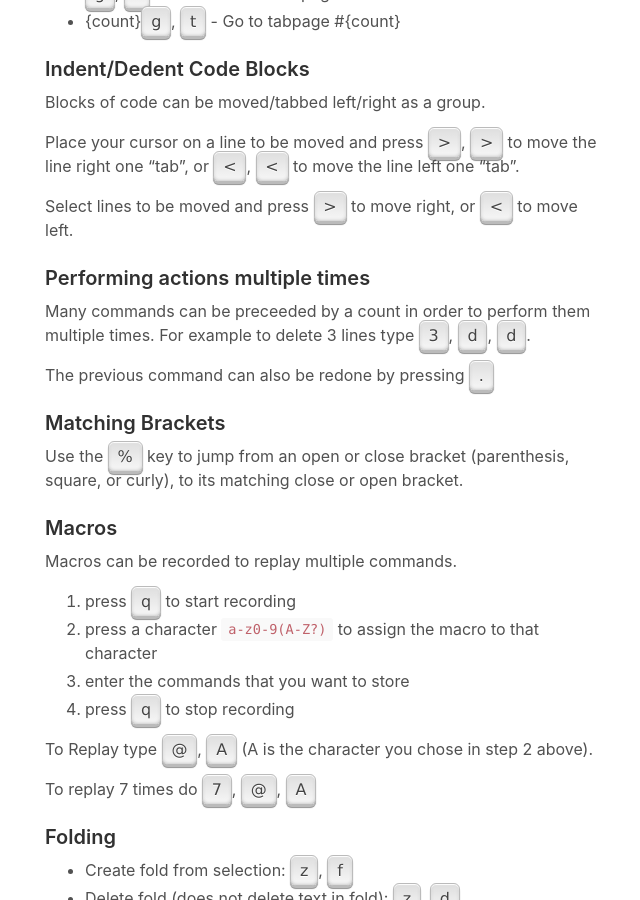
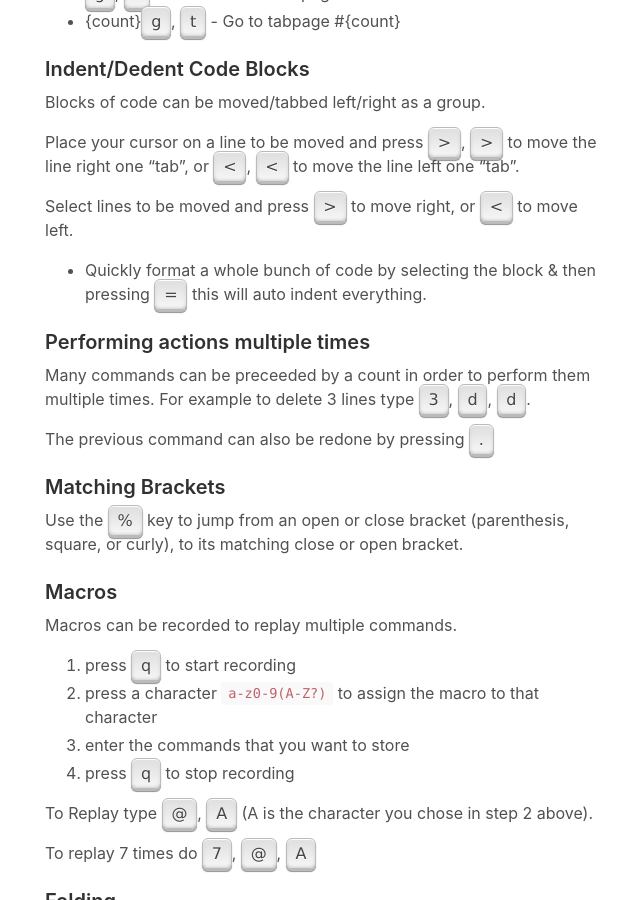
Before and after one commit to briankohles/briankohles.github.io, a Jekyll site: the page built from _wiki/vim.md, in a window 1280 px wide and 900 px high, scrolled down 4220 px. Shown: the whole window, without its empty margins (315-955 px from the left). Built offline with Jekyll 4.4.1, drawn with Linux system fonts in a browser that asks for light colours.

Commit message:
Update vim.md

```diff
--- a/_wiki/vim.md
+++ b/_wiki/vim.md
@@ -181,6 +181,8 @@ Place your cursor on a line to be moved and press <kbd>></kbd>, <kbd>></kbd> to
 
 Select lines to be moved and press <kbd>></kbd> to move right, or <kbd><</kbd> to move left.
 
+* Quickly format a whole bunch of code by selecting the block & then pressing <kbd>=</kbd> this will auto indent everything.
+
 ### Performing actions multiple times
 
 Many commands can be preceeded by a count in order to perform them multiple times. For example to delete 3 lines type <kbd>3</kbd>, <kbd>d</kbd>, <kbd>d</kbd>.
```
